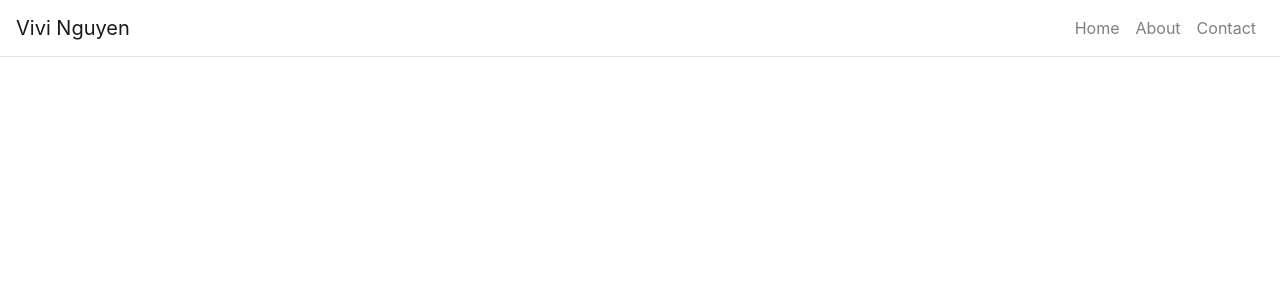
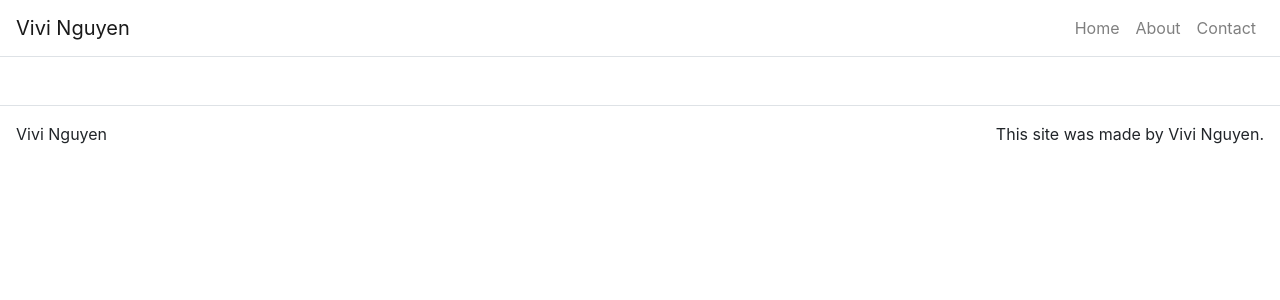
Before and after one commit to vivsnguyen/react-portfolio-garrett, a React (Create React App) app: page / in a window 1280 px wide. Shown: the top 300 px of the page. Built offline with nearby package versions, Linux system fonts and the light colour scheme.

Commit message:
footer added

```diff
--- a/src/App.js
+++ b/src/App.js
@@ -1,10 +1,13 @@
 import React from 'react';
+// eslint-disable-next-line
 import { BrowserRouter as Router, Route, Link } from 'react-router-dom';
 import Container from 'react-bootstrap/Container';
 import NavBar from 'react-bootstrap/NavBar';
 import Nav from 'react-bootstrap/Nav';
 
 import './App.css';
+
+import Footer from './components/Footer';
 
 class App extends React.Component {
 
@@ -37,7 +40,7 @@
             <Container className="p-0" fluid={true}>
                 <NavBar className="border-bottom" bg="transparent" expand="lg">
                     <NavBar.Brand>Vivi Nguyen</NavBar.Brand>
-                    <NavBar.Toggle aria-controls="navbar-toggle"/>
+                    <NavBar.Toggle className="border-0" aria-controls="navbar-toggle"/>
                     <NavBar.Collapse id="navbar-toggle">
                         <Nav className="ml-auto">
                             <Link className="nav-link" to="/">Home</Link>
@@ -46,6 +49,8 @@
                         </Nav>
                     </NavBar.Collapse>
                 </NavBar>
+
+                <Footer />
             </Container>
 
         </Router>
--- /dev/null
+++ b/src/components/Footer.js
@@ -0,0 +1,26 @@
+import React from 'react';
+import Container from 'react-bootstrap/Container';
+import Row from 'react-bootstrap/Row';
+import Col from 'react-bootstrap/Col';
+
+
+function Footer() {
+
+    return(
+        <footer className="mt-5">
+            <Container fluid={true}>
+                <Row className="border-top justify-content-between p-3">
+                    <Col className="p-0" md={3} sm={12}>
+                        Vivi Nguyen
+                    </Col>
+                    <Col className="p-0 d-flex justify-content-end" md={3}>
+                        This site was made by Vivi Nguyen.
+                    </Col>
+                </Row>
+            </Container>
+        </footer>
+    );
+
+}
+
+export default Footer;
--- a/src/index.js
+++ b/src/index.js
@@ -4,6 +4,7 @@
 import App from './App';
 import * as serviceWorker from './serviceWorker';
 
+import 'bootstrap/dist/css/bootstrap.min.css';
 import 'bootstrap/dist/css/bootstrap.css';
 
 ReactDOM.render(
```
